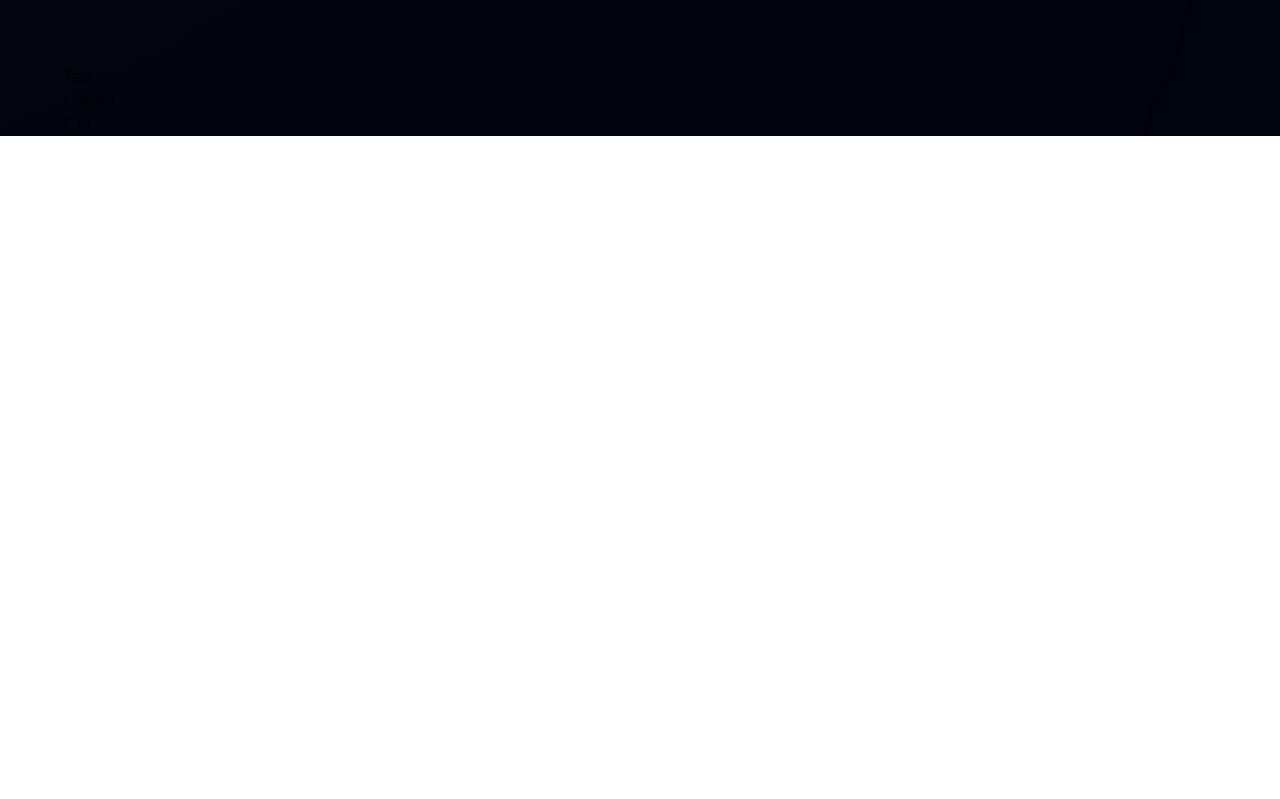
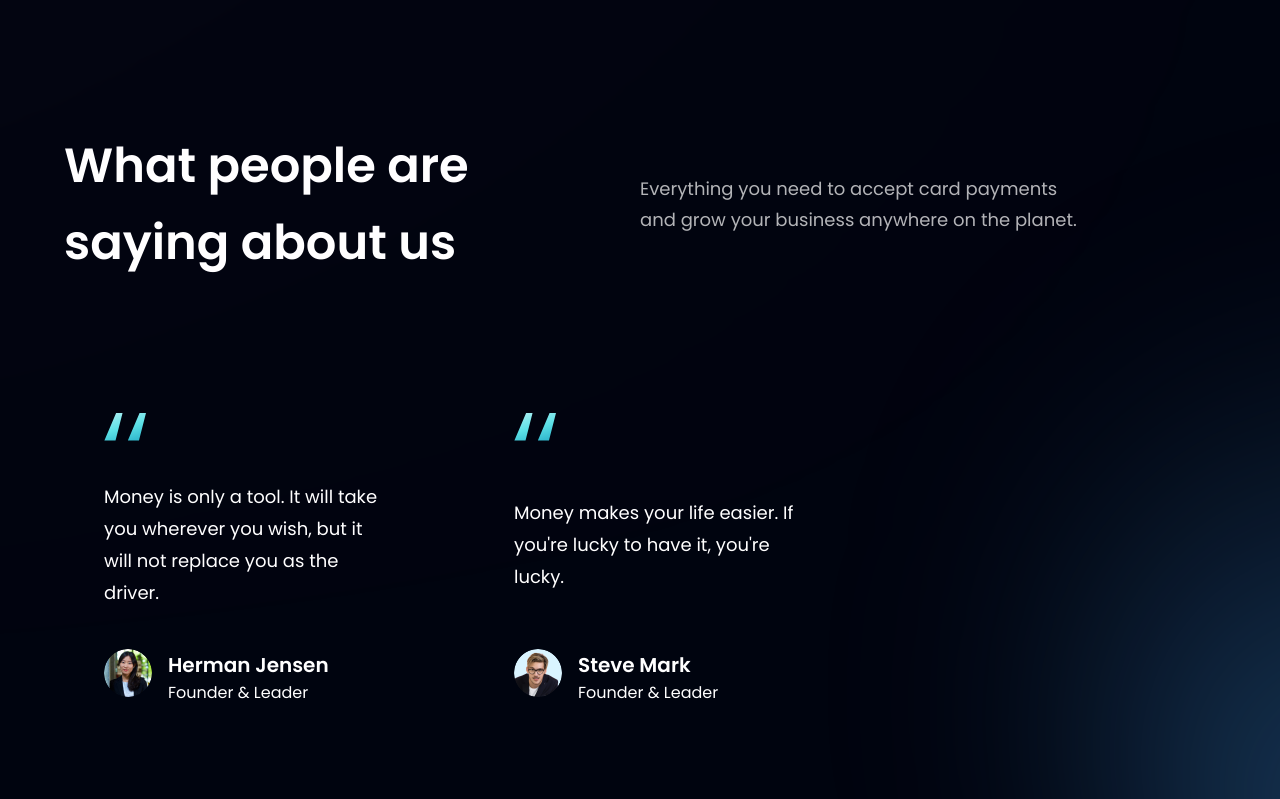
Before and after one commit to Yasser-Shehab/Bank_Webstie, a React (Vite) app: page / in a window 1280 px wide. Shown: the part 2781-3580 px from the top of the page. Before the commit the page ends 2917 px from the top, so only its background shows below. Built offline with nearby package versions, Linux system fonts and the light colour scheme.

Commit message:
Testimonials

```diff
--- a/src/components/FeedbackCard.jsx
+++ b/src/components/FeedbackCard.jsx
@@ -1,7 +1,23 @@
-import React from "react";
+import { quotes } from "../assets";
 
-const FeedbackCard = () => {
-  return <div>FeedbackCard</div>;
+const FeedbackCard = ({ content, name, title, img }) => {
+  return (
+    <div className="flex justify-between flex-col px-10 py-12 rounded-[20px] max-w-[370px] md:mr-10 sm:mr-5 mr-0 my-5 feedback-card ">
+      <img src={quotes} alt="double_quotes" className="w-[42px] h2-[27px] object-contain" />
+      <p className="font-poppins font-normal text-[18px] leading-[32px] text-white my-10">
+        {content}
+      </p>
+      <div className="flex flex-row">
+        <img src={img} alt={name} className="w-[48px] h-[48px] rounded-full" />
+        <div className="flex flex-col ml-4">
+          <h4 className="font-poppins font-semibold text-[20px] leading-[32px] text-white">
+            {name}
+          </h4>
+          <p className="font-poppins font-normal text-[16px] leading-[24px] text-white">{title}</p>
+        </div>
+      </div>
+    </div>
+  );
 };
 
 export default FeedbackCard;
--- a/src/components/Testimonials.jsx
+++ b/src/components/Testimonials.jsx
@@ -1,7 +1,30 @@
-import React from "react";
+import { feedback } from "../constants";
+import styles from "../style";
+import FeedbackCard from "./FeedbackCard";
 
 const Testimonials = () => {
-  return <div>Testimonials</div>;
+  return (
+    <section id="clients" className={`${styles.paddingY} ${styles.flexCenter} flex-col relative`}>
+      {/* Todo */}
+      <div className="absolute z-[0] w-[60%] h-[60%] -right-[50%] rounded-full blue__gradient" />
+      <div className="w-full flex justify-between items-center md:flex-row flex-col sm:mb-16 mb-6 relative z-[1]">
+        <h1 className={styles.heading2}>
+          What people are <br className="sm:block hidden" /> saying about us
+        </h1>
+        <div className="w-full md:mt-0 mt-6">
+          <p className={`${styles.paragraph} text-left max-w-[450px]`}>
+            Everything you need to accept card payments and grow your business anywhere on the
+            planet.
+          </p>
+        </div>
+      </div>
+      <div className="flex flex-wrap sm:justify-start justify-center w-full feedback-container relative z-[1]">
+        {feedback.map((card) => (
+          <FeedbackCard key={card.id} {...card} />
+        ))}
+      </div>
+    </section>
+  );
 };
 
 export default Testimonials;
```
